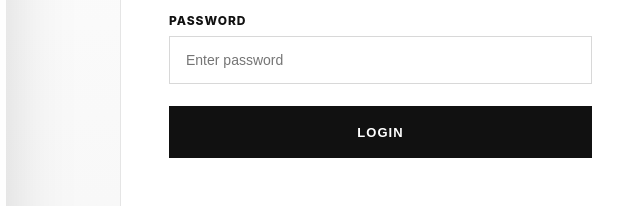
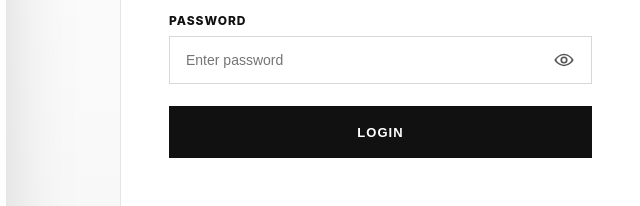
Before and after one commit to RealLoner49/AMA-STORE, a plain HTML site: page frontend/login.html in a window 1280 px wide. Shown: the part 420-626 px from the top of the page, 640-1280 px from the left. Drawn offline with Linux system fonts and the light colour scheme; no server answers.

Commit message:
Fix login password toggle alignment

```diff
--- a/frontend/auth.css
+++ b/frontend/auth.css
@@ -112,6 +112,46 @@ body {
 
 .auth-field input:focus {
     border-color: #111;
+}
+
+.auth-password-control {
+    position: relative;
+}
+
+.auth-password-control input {
+    padding-right: 54px;
+}
+
+.auth-password-control button {
+    position: absolute;
+    top: 50%;
+    right: 8px;
+    transform: translateY(-50%);
+    width: 40px;
+    height: 40px;
+    display: inline-flex;
+    align-items: center;
+    justify-content: center;
+    border: 0;
+    background: transparent;
+    color: #555;
+    cursor: pointer;
+}
+
+.auth-password-control button:hover,
+.auth-password-control button:focus-visible {
+    color: #111;
+    outline: none;
+}
+
+.auth-password-control svg {
+    width: 22px;
+    height: 22px;
+    fill: none;
+    stroke: currentColor;
+    stroke-width: 1.8;
+    stroke-linecap: round;
+    stroke-linejoin: round;
 }
 
 .auth-button {
--- a/frontend/login.html
+++ b/frontend/login.html
@@ -4,7 +4,7 @@
     <meta charset="UTF-8">
     <meta name="viewport" content="width=device-width, initial-scale=1.0">
     <title>Login - AMA STORE</title>
-    <link rel="stylesheet" href="auth.css">
+    <link rel="stylesheet" href="auth.css?v=login-password-eye-align">
 </head>
 <body>
     <main class="auth-shell">
@@ -28,7 +28,15 @@
 
                 <div class="auth-field">
                     <label for="password">Password</label>
-                    <input id="password" name="password" type="password" placeholder="Enter password" autocomplete="current-password" required>
+                    <div class="auth-password-control">
+                        <input id="password" name="password" type="password" placeholder="Enter password" autocomplete="current-password" required>
+                        <button type="button" data-password-toggle aria-label="Show password" aria-pressed="false">
+                            <svg viewBox="0 0 24 24" aria-hidden="true">
+                                <path d="M2.5 12s3.5-6 9.5-6 9.5 6 9.5 6-3.5 6-9.5 6-9.5-6-9.5-6Z"></path>
+                                <circle cx="12" cy="12" r="3"></circle>
+                            </svg>
+                        </button>
+                    </div>
                 </div>
 
                 <button class="auth-button" type="submit">Login</button>
```
